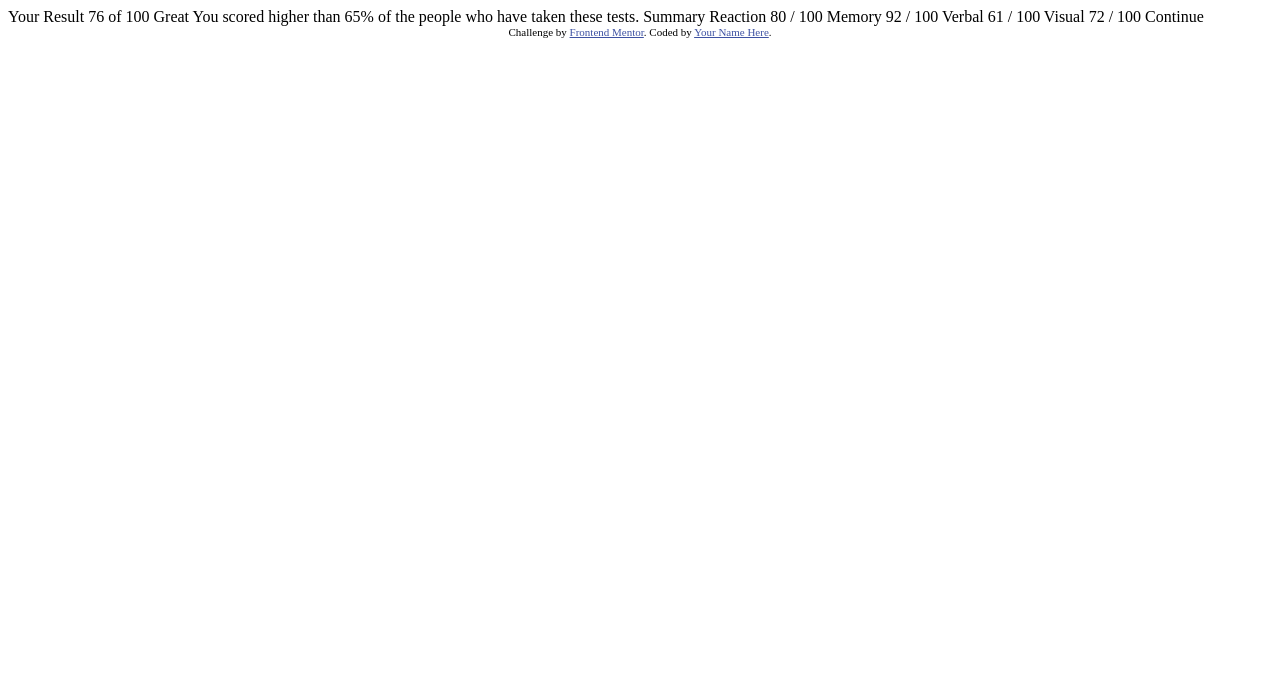
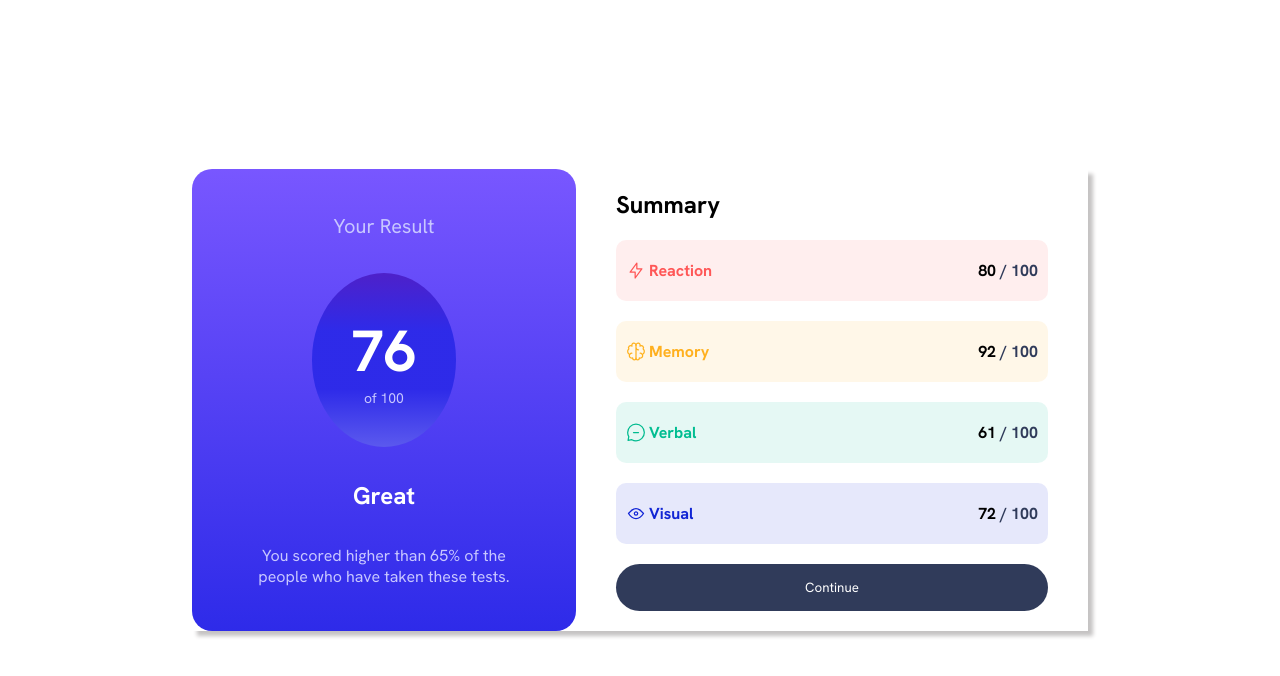
Before and after one commit to Nur-M-Arief-K/frontend-mentor-challenge--result-summary-component, a plain HTML site: page index.html in a window 1280 px wide. Drawn offline with Linux system fonts and the light colour scheme.

Commit message:
finish challenge

```diff
--- a/index.html
+++ b/index.html
@@ -1,47 +1,95 @@
 <!DOCTYPE html>
 <html lang="en">
   <head>
-  <meta charset="UTF-8">
-  <meta name="viewport" content="width=device-width, initial-scale=1.0"> <!-- displays site properly based on user's device -->
+    <meta charset="UTF-8" />
+    <meta name="viewport" content="width=device-width, initial-scale=1.0" />
+    <!-- displays site properly based on user's device -->
 
-  <link rel="icon" type="image/png" sizes="32x32" href="./assets/images/favicon-32x32.png">
+    <link
+      rel="icon"
+      type="image/png"
+      sizes="32x32"
+      href="./assets/images/favicon-32x32.png"
+    />
 
     <title>Frontend Mentor | Results summary component</title>
 
-  <!-- Feel free to remove these styles or customise in your own stylesheet 👍 -->
-  <style>
-    .attribution { font-size: 11px; text-align: center; }
-    .attribution a { color: hsl(228, 45%, 44%); }
-  </style>
+    <link rel="stylesheet" href="./dist/index.css" />
   </head>
   <body>
+    <div class="test-result-container">
+      <!-- Test result section -->
+      <div class="test-result">
+        <!-- Score part -->
+        <div class="test-result__score">
+          <span class="test-result__score__title">Your Result</span>
+          <div class="test-result__score__value-container">
+            <span class="test-result__score__value">76</span>
+            <span class="test-result__score__total-value">of 100</span>
+          </div>
+          <span class="test-result__score__description">Great</span>
+          <span class="test-result__score__comparison"
+            >You scored higher than 65% of the people who have taken these
+            tests.</span
+          >
+        </div>
 
-  Your Result
-  76
-  of 100
-
-  Great
-  You scored higher than 65% of the people who have taken these tests.
-
-  Summary
-
+        <!-- Summary part -->
+        <div class="test-result__summary">
+          <span class="test-result__summary__title">Summary</span>
+          <ul class="test-result__summary__content">
+            <li class="test-result__summary__content__item--reaction">
+              <div class="test-result__summary__content__item__category-container">
+                <img
+                  src="./assets/images/icon-reaction.svg"
+                  alt="reaction-icon"
+                />
+                <span>
                   Reaction
-  80 / 100
-
+                </span>
+              </div>
+              <span class="test-result__summary__content__item__score"><span class="test-result__summary__content__item__score--bold">80</span> / 100</span>
+            </li>
+            <li class="test-result__summary__content__item--memory">
+              <div class="test-result__summary__content__item__category-container">
+                <img
+                  src="./assets/images/icon-memory.svg"
+                  alt="memory-icon"
+                />
+                <span>
                   Memory
-  92 / 100
-
+                </span>
+              </div>
+              <span class="test-result__summary__content__item__score"><span class="test-result__summary__content__item__score--bold">92</span> / 100</span>
+            </li>
+            <li class="test-result__summary__content__item--verbal">
+              <div class="test-result__summary__content__item__category-container">
+                <img
+                  src="./assets/images/icon-verbal.svg"
+                  alt="verbal-icon"
+                />
+                <span>
                   Verbal
-  61 / 100
-
+                </span>
+              </div>
+              <span class="test-result__summary__content__item__score"><span class="test-result__summary__content__item__score--bold">61</span> / 100</span>
+            </li>
+            <li class="test-result__summary__content__item--visual">
+              <div class="test-result__summary__content__item__category-container">
+                <img
+                  src="./assets/images/icon-visual.svg"
+                  alt="visual-icon"
+                />
+                <span>
                   Visual
-  72 / 100
-
-  Continue
-
-  <div class="attribution">
-    Challenge by <a href="https://www.frontendmentor.io?ref=challenge" target="_blank">Frontend Mentor</a>.
-    Coded by <a href="#">Your Name Here</a>.
+                </span>
+              </div>
+              <span class="test-result__summary__content__item__score"><span class="test-result__summary__content__item__score--bold">72</span> / 100</span>
+            </li>
+          </ul>
+          <button class="test-result__button">Continue</button>
+        </div>
+      </div>
     </div>
   </body>
 </html>
--- /dev/null
+++ b/styles/components/_index.scss
@@ -0,0 +1 @@
+@forward "./result/";
--- /dev/null
+++ b/styles/components/result/_index.scss
@@ -0,0 +1,155 @@
+@use "../../mixins/media-query" as mq;
+@use "../../globals/color-palette" as cp;
+@use "../../mixins/linear-gradient-bg" as lg;
+@use "../../variables/colors" as c;
+
+@use "sass:color";
+
+
+.test-result-container {
+    display: flex;
+    min-height: 100vh;
+    align-items: center;
+    justify-content: center;
+}
+
+.test-result {
+  display: flex;
+  flex-direction: column;
+
+  @include mq.desktop-width {
+    flex-direction: row;
+    width: fit-content;
+    box-shadow: 5px 5px 4px 0 #c5c3c3;
+  }
+
+  &__score {
+    display: flex;
+    flex-direction: column;
+    align-items: center;
+    justify-content: space-evenly;
+    gap: 20px;
+    height: 50vh;
+    padding: 30px 50px;
+
+    @include lg.linear-blue-gradient-bg(180deg);
+
+    border-radius: 0 0 20px 20px;
+
+    // experiment
+    @include mq.desktop-width {
+        height: auto;
+        width: 30vw;
+        border-radius: 20px;
+    }
+
+    &__title {
+      color: map-get(cp.$text, "grey-text");
+      font-size: 20px;
+    }
+
+    &__value-container {
+      display: flex;
+      flex-direction: column;
+      align-items: center;
+      text-align: center;
+
+      width: min-content;
+      height: auto;
+      padding: 40px;
+      border-radius: 50%;
+      @include lg.linear-dark-blue-gradient-bg(0deg);
+    }
+
+    &__value {
+      color: map-get(cp.$text, "white-text");
+      font-size: 58px;
+      font-weight: bold;
+    }
+
+    &__total-value {
+      color: map-get(cp.$text, "grey-text");
+      font-size: 14px;
+    }
+
+    &__description {
+      color: map-get(cp.$text, "white-text");
+      font-size: 24px;
+      font-weight: bold;
+    }
+
+    &__comparison {
+      color: map-get(cp.$text, "grey-text");
+      text-align: center;
+      font-size: 16px;
+    }
+  }
+
+  &__summary {
+    display: flex;
+    flex-direction: column;
+    gap: 20px;
+    padding: 20px 40px;
+
+    background-color: map-get(c.$neutral-colors, "white");
+
+    @include mq.desktop-width {
+        width: 40vw;
+    }
+
+    &__title {
+      font-weight: bold;
+      font-size: 24px;
+    }
+
+    &__content {
+      display: flex;
+      flex-direction: column;
+      gap: 20px;
+
+      &__item {
+        display: flex;
+        justify-content: space-between;
+
+        padding: 20px 10px;
+        border-radius: 10px;
+
+        &__category-container {
+            display: flex;
+            gap: 3px;
+        }
+
+        @each $name, $color in cp.$color-palette {
+          &--#{$name} {
+            @extend .test-result__summary__content__item;
+            background-color: transparentize($color, 0.9);
+            color: $color;
+            font-weight: bold;
+          }
+        }
+
+        &__score {
+            color: map-get(cp.$text, "dark-grey-text");
+
+            &--bold {
+                color: #000;
+            }
+        }
+      }
+    }
+  }
+
+  &__button {
+    background-color: map-get(c.$neutral-colors, "dark-gray-blue");
+    color: map-get(c.$neutral-colors, "white");
+    padding-top: 15px;
+    padding-bottom: 15px;
+    border-radius: 25px;
+    transition: all 0.3s;
+
+    &:hover {
+        background-color: map-get(c.$gradient-colors, "light-royal-blue");
+        cursor: pointer;
+    }
+  }
+}
--- /dev/null
+++ b/styles/globals/_color-palette.scss
@@ -0,0 +1,14 @@
+@use "../variables/colors" as c;
+
+$text: (
+    "white-text": map-get(c.$neutral-colors, "white"),
+    "grey-text": map-get(c.$neutral-colors, "light-lavender"),
+    "dark-grey-text": map-get(c.$neutral-colors, "dark-gray-blue")
+);
+
+$color-palette: (
+    "reaction": map-get(c.$primary-colors , "light-red"),
+    "memory": map-get(c.$primary-colors , "orangey-yellow"),
+    "verbal": map-get(c.$primary-colors , "green-teal"),
+    "visual": map-get(c.$primary-colors , "cobalt-blue"),
+);
--- /dev/null
+++ b/styles/globals/_index.scss
@@ -0,0 +1,3 @@
+@forward "./typography.scss";
+@forward "./color-palette";
+@forward "./reset.scss";
--- /dev/null
+++ b/styles/globals/_reset.scss
@@ -0,0 +1,26 @@
+*, *::before, *::after {
+    box-sizing: border-box;
+}
+
+body {
+    margin: 0;
+    font-family: "Hanken Grotesk", sans-serif;
+}
+
+p {
+    font-size: 18px;
+}
+
+ul {
+    list-style-type: none;
+    margin-block: 0;
+    margin-inline: 0;
+    padding-inline: 0;
+}
+
+button {
+    font-family: inherit;
+    border: none;
+    padding: 0;
+    outline: none;
+}
--- /dev/null
+++ b/styles/globals/_typography.scss
@@ -0,0 +1,4 @@
+@font-face {
+  font-family: "Hanken Grotesk";
+  src: url("../../assets/fonts/HankenGrotesk-VariableFont_wght.ttf");
+}
--- /dev/null
+++ b/styles/index.scss
@@ -0,0 +1,4 @@
+@forward "./globals/";
+@forward "./variables/";
+@forward "./mixins/";
+@forward "./components/";
--- /dev/null
+++ b/styles/mixins/_index.scss
@@ -0,0 +1,2 @@
+@forward "./media-query";
+@forward "./linear-gradient-bg";
--- /dev/null
+++ b/styles/mixins/_linear-gradient-bg.scss
@@ -0,0 +1,17 @@
+@use "../variables/colors" as c;
+
+@mixin linear-blue-gradient-bg($direction) {
+    background: linear-gradient($direction,
+    map-get(c.$gradient-colors, "light-slate-blue"),
+    map-get(c.$gradient-colors, "light-royal-blue"),
+    );
+}
+
+@mixin linear-dark-blue-gradient-bg($direction) {
+    background: linear-gradient($direction,
+    lighten(map-get(c.$gradient-colors, "light-royal-blue"), 10%),
+    map-get(c.$gradient-colors, "light-royal-blue"),
+    map-get(c.$gradient-colors, "light-royal-blue"),
+    map-get(c.$gradient-colors, "violet-blue"),
+    );
+}
--- /dev/null
+++ b/styles/mixins/_media-query.scss
@@ -0,0 +1,7 @@
+@use "../variables/breakpoints" as bp;
+
+@mixin desktop-width {
+    @media (min-width: map-get(bp.$breakpoints, "min-desktop-width")) {
+      @content;
+    }
+}
--- /dev/null
+++ b/styles/variables/_breakpoints.scss
@@ -0,0 +1,3 @@
+$breakpoints: (
+  "min-desktop-width": 375px,
+);
--- /dev/null
+++ b/styles/variables/_colors.scss
@@ -0,0 +1,20 @@
+$primary-colors: (
+  "light-red": hsl(0, 100%, 67%),
+  "orangey-yellow": hsl(39, 100%, 56%),
+  "green-teal": hsl(166, 100%, 37%),
+  "cobalt-blue": hsl(234, 85%, 45%)
+);
+
+$gradient-colors: (
+    "light-slate-blue": hsl(252, 100%, 67%),
+    "light-royal-blue": hsl(241, 81%, 54%),
+    "violet-blue": hsl(256, 72%, 46%),
+    "persian-blue": hsla(241, 72%, 46%)
+);
+
+$neutral-colors: (
+  "white": hsl(0, 0%, 100%),
+  "pale-blue": hsl(221, 100%, 96%),
+  "light-lavender": hsl(241, 100%, 89%),
+  "dark-gray-blue": hsl(224, 30%, 27%)
+);
--- /dev/null
+++ b/styles/variables/_index.scss
@@ -0,0 +1,2 @@
+@forward "./breakpoints";
+@forward "./colors";
```
Also changed, not shown: dist/index.css (added), 1 other file. Lines whose indentation alone changed are shown as unchanged.
